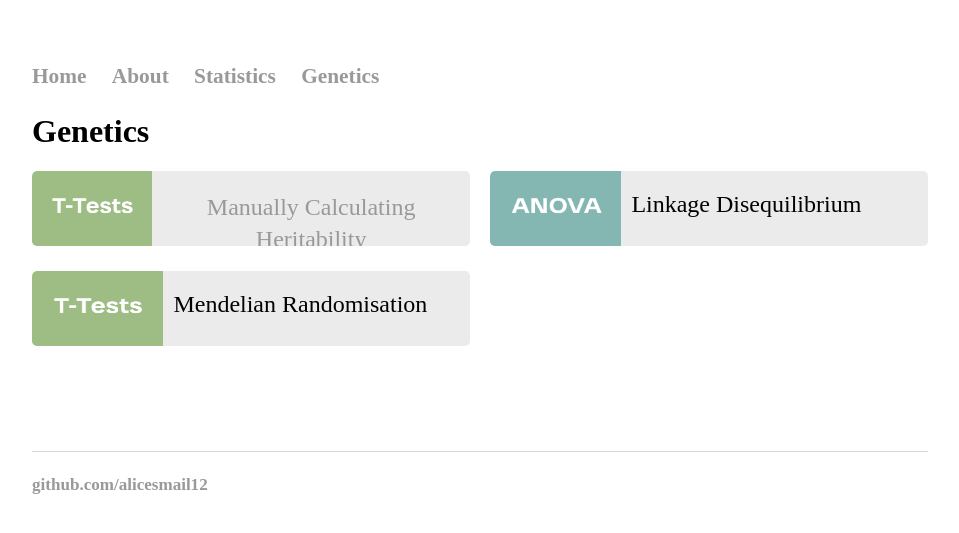
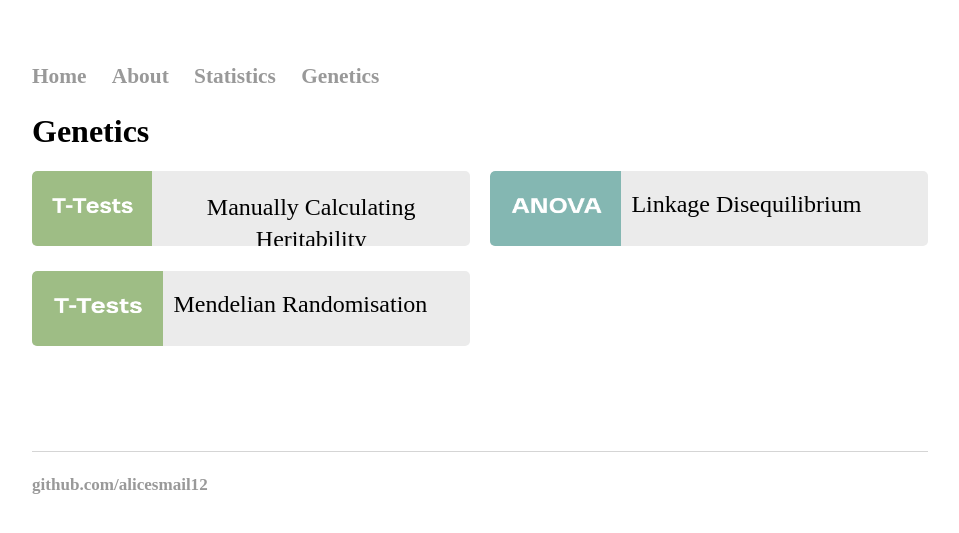
Before and after one commit to alicesmail12/alicesmail12.github.io, a Jekyll site: the page built from Genetics/index.html, in a window 1280 px wide. Shown: the top 533 px of the page, without its empty margins (160-1119 px from the left). Built offline with Jekyll 4.4.1, drawn with Linux system fonts in a browser that asks for light colours; some web fonts are replaced.

Commit message:
Update index.html

```diff
--- a/Genetics/index.html
+++ b/Genetics/index.html
@@ -37,6 +37,7 @@ margin-right: auto;
     height: 75px;
     text-align: center;
     background: #ebebeb;
+    color: black
 
 }
 
@@ -56,7 +57,7 @@ buttontext{
     <div class="portfolio">
         <div class="grid-item">
 
-            <a ref='/_posts/Manually-Calculating-Heritability-Using-Simulations' type="button" class="button">
+            <a ref='/_posts/Manually-Calculating-Heritability-Using-Simulations' class="button">
                 <img class="imagefit" src='images/buttons-01.png'/>
                 <buttontext>Manually Calculating Heritability</buttontext>
             </a>
```
